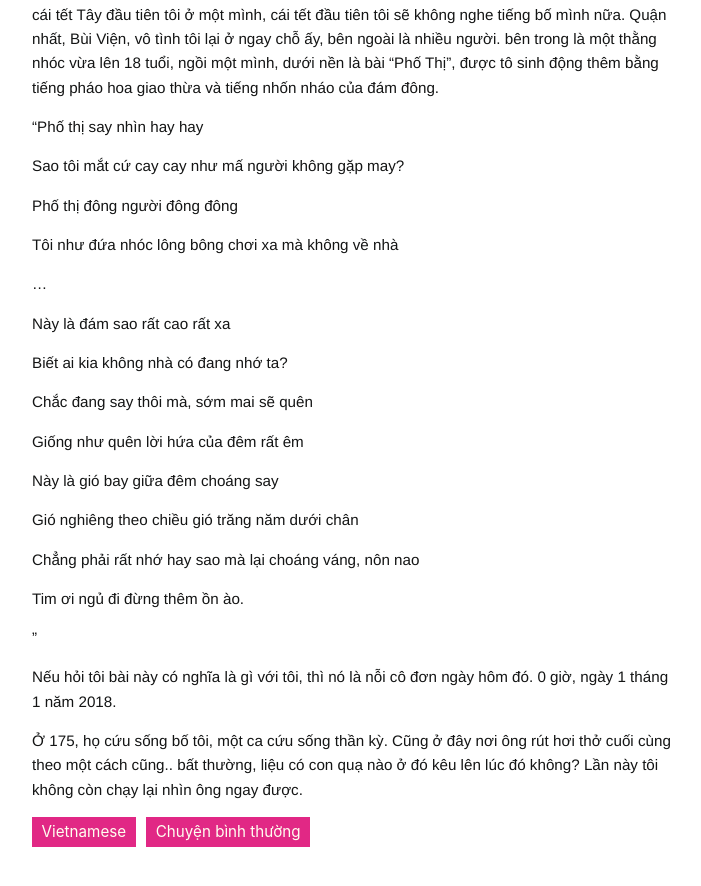
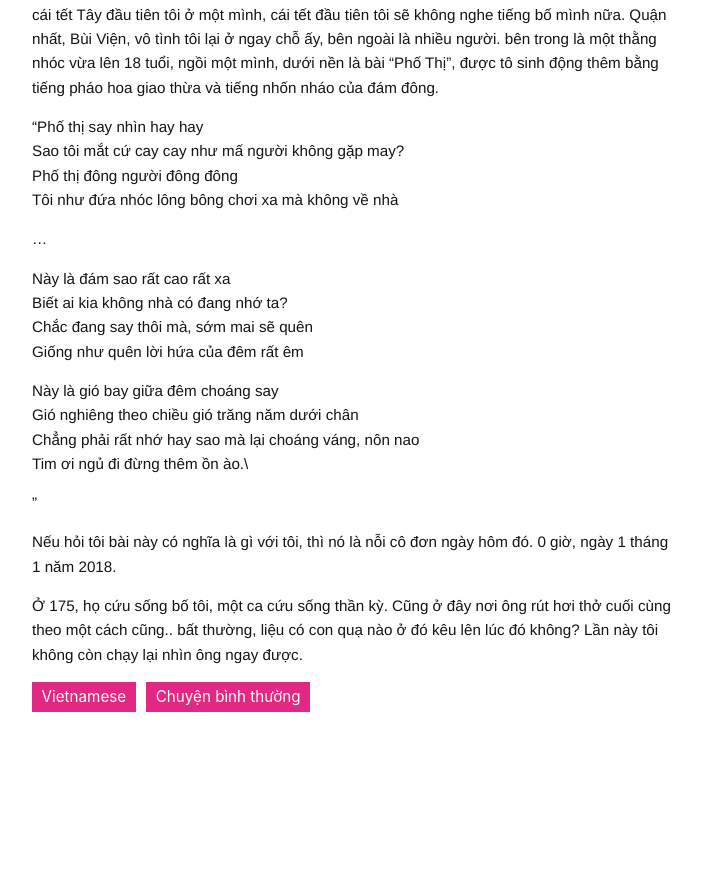
Before and after one commit to ntvthuyen/ntvthuyen.github.io_old, a Jekyll site: the page built from _posts/2023-05-3-175quavameo.md, in a window 1280 px wide and 900 px high, scrolled down 1231 px. Shown: the top 886 px of the window, without its empty margins (288-989 px from the left). Built offline with Jekyll 4.4.1, drawn with Linux system fonts in a browser that asks for light colours; some web fonts are replaced; after the commit the page ends 1996 px from its top, so only the background shows below that.

```diff
--- a/_posts/2023-05-3-175quavameo.md
+++ b/_posts/2023-05-3-175quavameo.md
@@ -15,33 +15,22 @@ Năm lớp 10, lần đầu được mua một cây guitar cho nó tử tế. Nh
 
 Đầu năm nhất, ngồi giữa phòng kí túc xá, mọi người đều về ăn tết Tây, tôi vẫn còn ở lại phòng, cái tết Tây đầu tiên tôi ở một mình, cái tết đầu tiên tôi sẽ không nghe tiếng bố mình nữa. Quận nhất, Bùi Viện, vô tình tôi lại ở ngay chỗ ấy, bên ngoài là nhiều người. bên trong là một thằng nhóc vừa lên 18 tuổi, ngồi một mình, dưới nền là bài “Phố Thị”, được tô sinh động thêm bằng tiếng pháo hoa giao thừa và tiếng nhốn nháo của đám đông.
 
-“Phố thị say nhìn hay hay
-
-Sao tôi mắt cứ cay cay như mấ người không gặp may?
-
-Phố thị đông người đông đông
-
+“Phố thị say nhìn hay hay\
+Sao tôi mắt cứ cay cay như mấ người không gặp may?\
+Phố thị đông người đông đông\
 Tôi như đứa nhóc lông bông chơi xa mà không về nhà
 
 …
 
-Này là đám sao rất cao rất xa
-
-Biết ai kia không nhà có đang nhớ ta?
-
-Chắc đang say thôi mà, sớm mai sẽ quên
-
+Này là đám sao rất cao rất xa\
+Biết ai kia không nhà có đang nhớ ta?\
+Chắc đang say thôi mà, sớm mai sẽ quên\
 Giống như quên lời hứa của đêm rất êm
 
-
-
-Này là gió bay giữa đêm choáng say
-
-Gió nghiêng theo chiều gió trăng năm dưới chân
-
-Chẳng phải rất nhớ hay sao mà lại choáng váng, nôn nao
-
-Tim ơi ngủ đi đừng thêm ồn ào.
+Này là gió bay giữa đêm choáng say\
+Gió nghiêng theo chiều gió trăng năm dưới chân\
+Chẳng phải rất nhớ hay sao mà lại choáng váng, nôn nao\
+Tim ơi ngủ đi đừng thêm ồn ào.\
 
 ”
 
```
